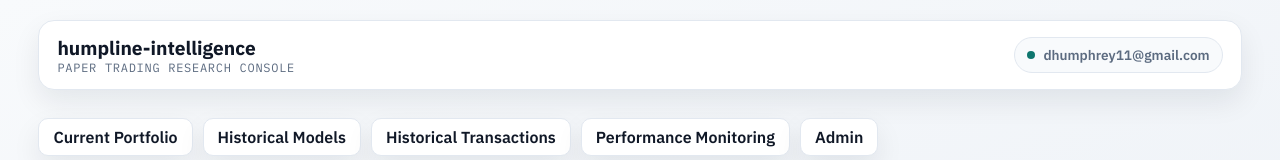
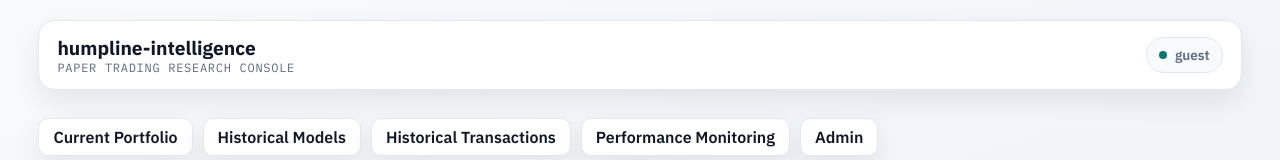
Before and after one commit to dhumphrey11/humpline-intelligence, a Next.js app in the folder web/: page / in a window 1280 px wide. Shown: the top 160 px of the page. Built offline with nearby package versions, Linux system fonts and the light colour scheme; no server answers.

Commit message:
Add dynamic user display

```diff
--- a/web/app/layout.tsx
+++ b/web/app/layout.tsx
@@ -1,13 +1,16 @@
 import './globals.css';
 import type { ReactNode } from 'react';
 import { Navigation } from '../components/navigation';
+import { getCurrentUser } from '../lib/api';
 
 export const metadata = {
   title: 'humpline-intelligence',
   description: 'Automated crypto portfolio research console'
 };
 
-export default function RootLayout({ children }: { children: ReactNode }) {
+export default async function RootLayout({ children }: { children: ReactNode }) {
+  const user = await getCurrentUser();
+  const email = user?.email ?? 'guest';
   return (
     <html lang="en">
       <body>
@@ -19,7 +22,7 @@ export default function RootLayout({ children }: { children: ReactNode }) {
             </div>
             <div className="user-chip">
               <span className="user-dot" />
-              <span>dhumphrey11@gmail.com</span>
+              <span>{email}</span>
             </div>
           </header>
           <Navigation />
--- a/web/lib/api.ts
+++ b/web/lib/api.ts
@@ -51,3 +51,7 @@ export async function getAdminHealth() {
 export async function getApiHealth() {
   return safeFetch('/health');
 }
+
+export async function getCurrentUser() {
+  return safeFetch('/api/me');
+}
```
Also changed, not shown: 1 other file (tests, documents, lock files or other folders).
